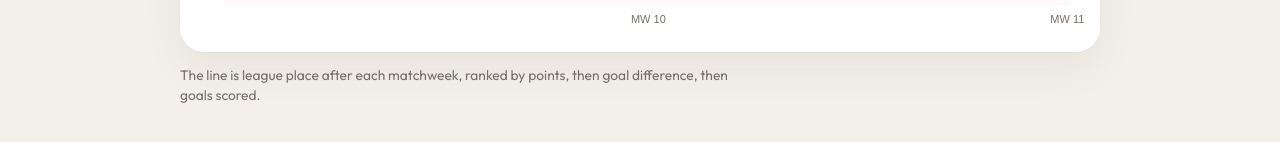
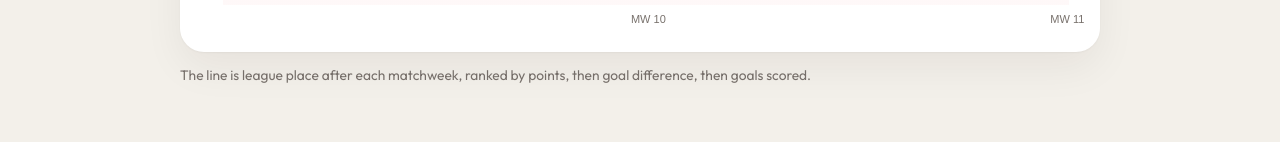
Before and after one commit to chalkboard-paul/animated-viz, a plain HTML site: page index.html in a window 1280 px wide. Shown: the part 730-872 px from the top of the page. Drawn offline with nearby package versions, Linux system fonts and the light colour scheme.

Commit message:
Remove max-width restriction from style.css

```diff
--- a/style.css
+++ b/style.css
@@ -181,7 +181,7 @@ h1 {
   color: var(--muted);
   font-size: 0.86rem;
   line-height: 1.45;
-  max-width: 62ch;
+  max-width: none;
 }
 
 .visually-hidden {
```
